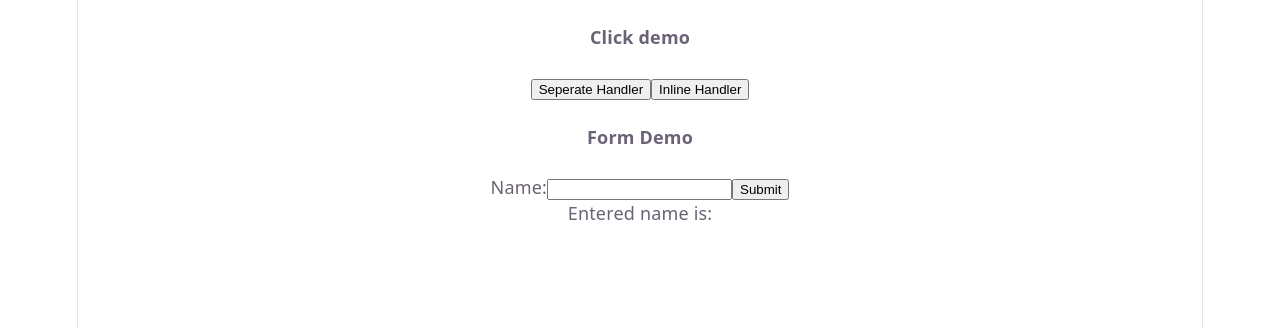
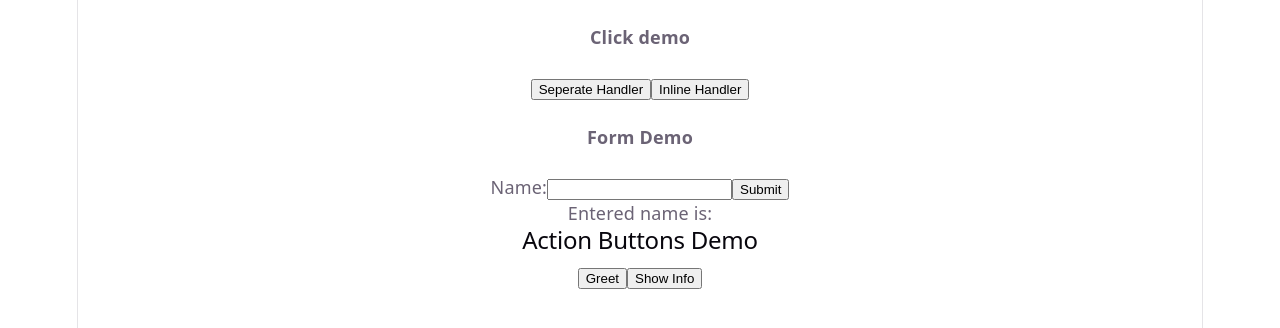
Before and after one commit to shushrutha-sketch/SW_CSE_B2.2_Internship, a React (Vite) app in the folder Day/Day14/day14-react-app/: page / in a window 1280 px wide. Shown: the top 328 px of the page. Built offline with nearby package versions, Linux system fonts and the light colour scheme.

Commit message:
Event Handler Eg3

```diff
--- a/Day/Day14/day14-react-app/src/App.jsx
+++ b/Day/Day14/day14-react-app/src/App.jsx
@@ -1,11 +1,13 @@
 import './App.css'
 import ClickDemo from "./components/EventHandlerOne";
 import FormDemo from "./components/EventHandlerTwo";
+import ActionButtonDemo from "./components/EventHandlerThree";
 function App() {
   return (
     <>
       <ClickDemo/>
       <FormDemo />
+      <ActionButtonDemo />
     </>
   )
 }
--- /dev/null
+++ b/Day/Day14/day14-react-app/src/components/EventHandlerThree.jsx
@@ -0,0 +1,25 @@
+function ActionButtons({onGreet, onShowInfo}) {
+    return(
+        <div>
+            <button onClick={onGreet}>Greet</button>
+            <button onClick={onShowInfo}>Show Info</button>
+        </div>
+    );
+}
+
+function ActionButtonDemo() {
+    function handleGreet() {
+        alert("Hello from parent");
+    }
+    function handleShowInfo() {
+        alert("Info button clicked");
+    }
+
+    return(
+        <div>
+            <h2>Action Buttons Demo</h2>
+            <ActionButtons onGreet={handleGreet} onShowInfo = {handleShowInfo}/>
+        </div>
+    )
+}
+export default ActionButtonDemo;
```
